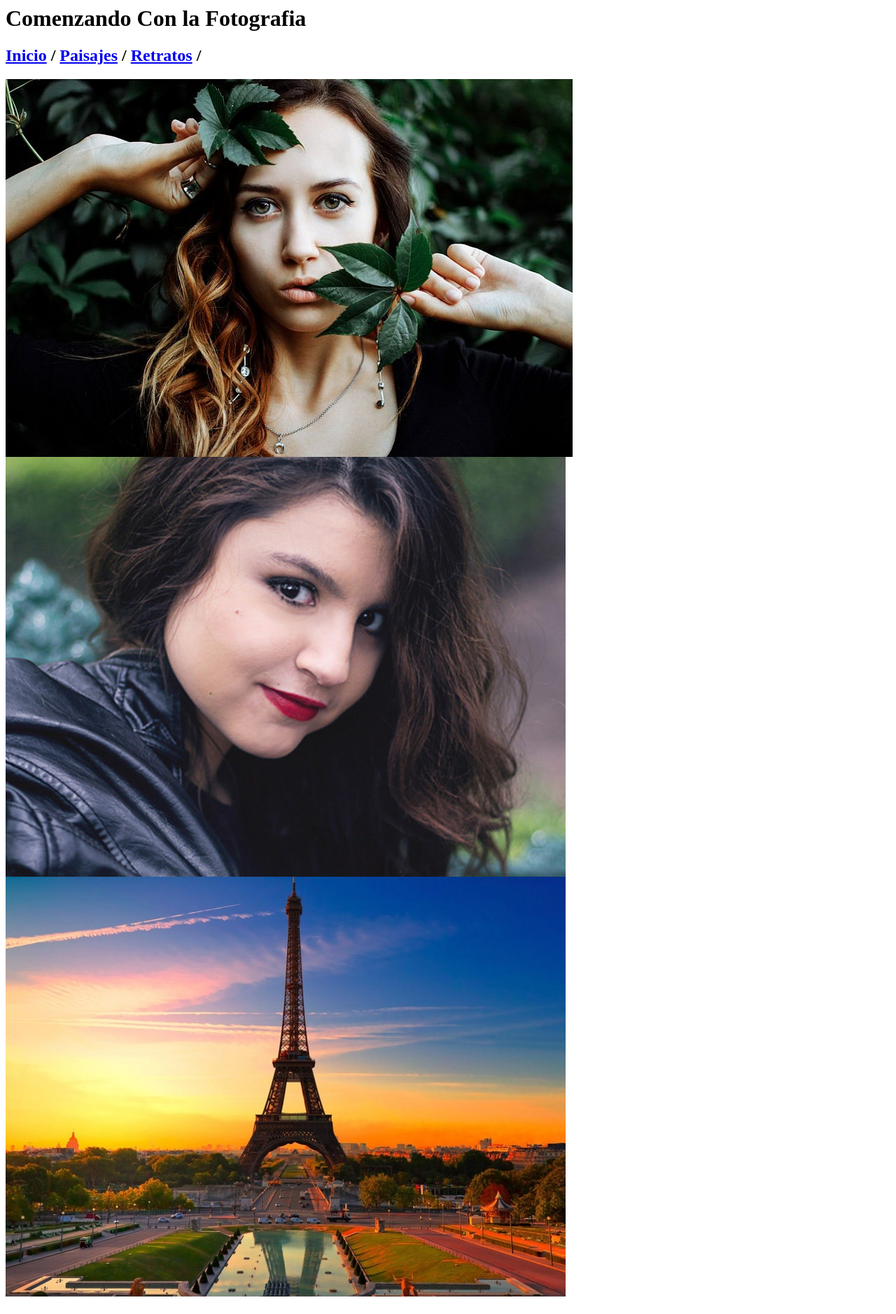
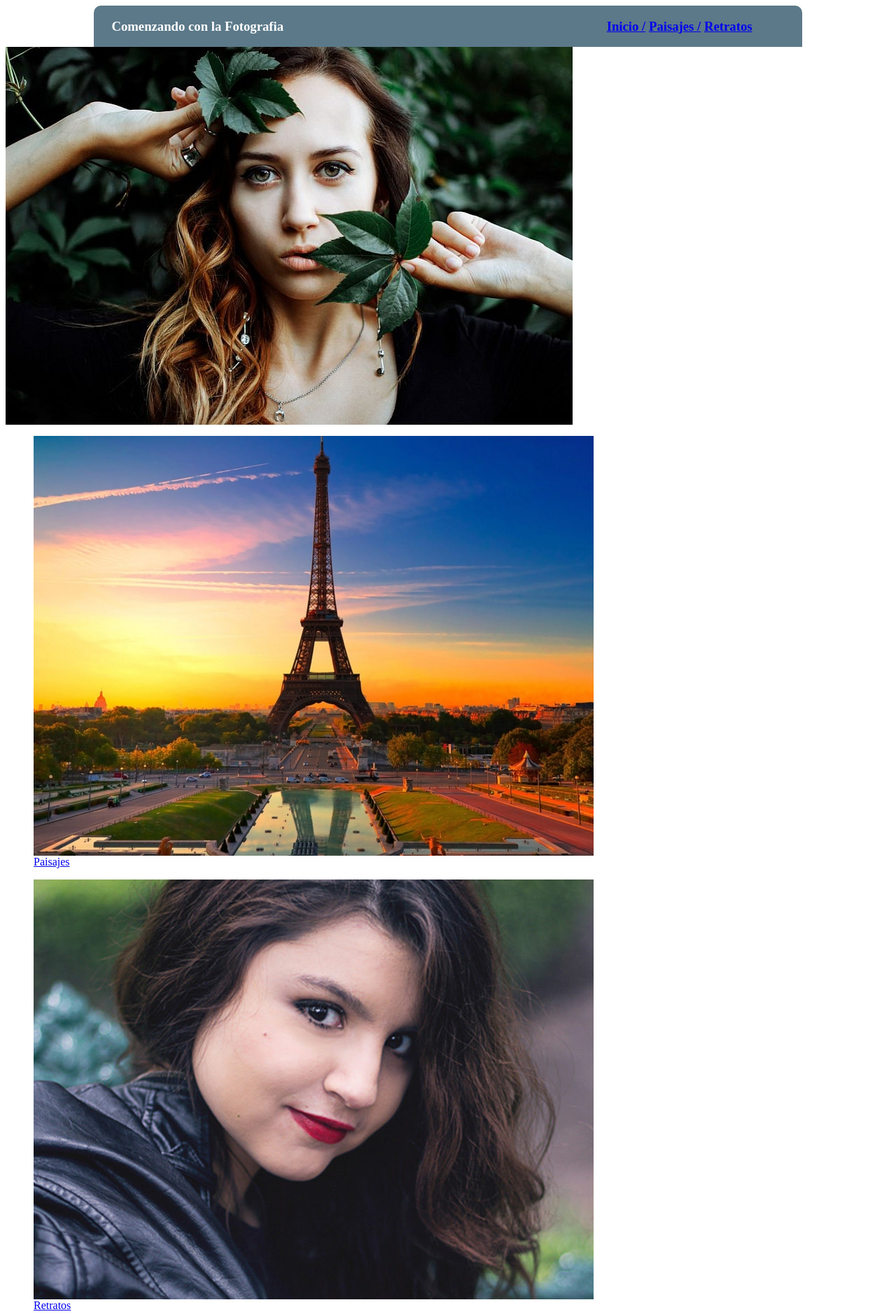
Before and after one commit to Cedock1/CssyDisenoWebResponsive, a plain HTML site: page index.html in a window 1280 px wide. Shown: the top 1878 px of the page at 70% size. Drawn offline with Linux system fonts and the light colour scheme.

Commit message:
reiniciandolo de nuevo con Flex

```diff
--- a/Css2/estilo.css
+++ b/Css2/estilo.css
@@ -104,15 +104,18 @@ div [class*= "bloque"]{
   background-color: #C6d5c5;
   position: relative;
   border-radius: 0 0 10px 10px;
-  column-count: 4;
-  column-width: 150px;
-  column-gap: 2em;
+  display: flex;
 }
 div[class*="son"]{
-  position: absolute;
-  height: 25%;
+  display: block;
+  min-width: 100px;
+  padding: 10px;
 }
+
 .i3{
   height:10px;
   width: 10px;
 }
+@@media (min-width: 900px)
+
+}
--- a/css/estilo.css
+++ b/css/estilo.css
@@ -1,31 +1,16 @@
-#contenedor{
-  font-family: 'Dancing Script', cursive;
-  }
-#cabecera{
+#head{
   background-color: #5b7989;
-  border-radius: 10px;
-  overflow: hidden;
-  height: 25%;
-  margin: 5px 10% auto 10%;
+  display:flex;
+  flex-direction: row;
+  flex-wrap: wrap;
+  justify-content: space-between;
+  border-radius: 10px 10px 0 0;
+  align-items: center;
+  margin: 0 10% auto 10%;
+  padding: 0 25px 0 25px;
+  color: white;
 }
-#titulo {
-  color: white;
-  text-shadow: 1px 2px #02010a;
-  float: left;
-  position: relative;
-  margin: 40px 30px;
-  height: 70%;
+#head #navbar{
+  width: 300px;
+  text-align: center;
 }
-#menu{
-  height: 30%;
-  float: right;
-  position: relative;
-  margin: 40px 30px;
-}
-#m1{
-  text-decoration: none;
-}
-.imagenes{
-  padding: 20px;
-  margin: 50px;
-}
--- a/index.html
+++ b/index.html
@@ -2,50 +2,78 @@
 <html>
  <head>
    <meta charset="utf-8">
-   <meta name="viewport" content="width=device-width,user-scalable=no">
-   <link rel="stylesheet" href="">
+   <meta name="viewport" content="width=device-width,user-scalable=no,initial-scale=1">
+   <link rel="stylesheet" href="css/estilo.css">
    <link href="https://fonts.googleapis.com/css?family=Dancing+Script" rel="stylesheet">
    <title>Comenzando con la fotografia</title>
- </head>
- <body id="contenedor">
-   <div id="cabecera">
    <header>
-   <h1 id="titulo">Comenzando Con la Fotografia</h1>
-   <nav id="menu">
+     <section id="head">
+       <nav id="titulo">
+         <h1 id="tit">Comenzando con la Fotografia</h1>
+       </nav>
+       <nav id="navbar">
          <h1>
-     <a id="m1" href="index.html">Inicio</a> /
-     <a href="paisajes.html">Paisajes</a> /
-     <a href="retratos.html">Retratos</a> /
+           <a id="m1" href="index.html">Inicio /</a>
+           <a href="paisajes.html">Paisajes /</a>
+           <a href="retratos.html">Retratos</a>
          </h1>
        </nav>
+    </section>
+     </header>
+   <body>
+     <div class="imgprincipal">
+       <img  class="foto1" src="imagenes/imagencentral.jpg" alt="Inicio">
      </div>
-   </header>
-   <div class="madre">
-     <div id="imagencentral">
-     <img src="imagenes/imagencentral.jpg" alt="foto retrato">
+     <div class="imgsecundaria">
+       <div class="bloque1">
+         <figure>
+            <a href="paisajes.html">
+           <img class="i1" src="imagenes/imagender.jpg" alt="Paisajes">
+           <figcaption>Paisajes</figcaption>
+            </a>
+         </figure>
        </div>
-     <div class="imagenes">
-       <div id="imgizq">
-         <img src="imagenes/imagenizq.jpg" alt="Retratos">
-       </div>
-       <div class="imgder">
-         <img src="imagenes/imagender.jpg" alt="Paisajes">
+       <div class="bloque2">
+         <figure>
+           <a href="retratos.html">
+           <img class="i2" src="imagenes/imagenizq.jpg" alt="Paisajes">
+           <figcaption>Retratos</figcaption>
+           </a>
+         </figure>
        </div>
      </div>
+   </body>
+   <footer>
+     <div class="madre">
+       <div class="son1">
+         <h2>Contacto</h2>
+         <ul>
+         <li>
+           <a ="stylesheet" href="mailto:cesardockm@gmail.com">Correo</a>
+         </li>
+         <li>Av. Paragua calle 7</li>
+         <li>77070244</li>
+         </ul>
        </div>
-  <footer>
-    <div class="contacto">
+       <div class="son2">
+         <h2>Terminos</h2>
+         <p>Estas imagenes no podran ser utilizadas en otro archivo </p>
+       </div>
+       <div class="son3">
+         <h2>Redes Sociales</h2>
+         <ul>
+           <li><a href="https://www.facebook.com/cesar.dockweiler">Facebook</a></li>
+           <li><a href="https://www.instagram.com/cesardockweiler/">Instagram</a></li>
+           <li><a href="https://twitter.com/CesarDockM?lang=es">Twitter</a>
+           </li>
+         </ul>
+       </div>
+       <div class="son4">
+         <h2>Derechos</h2>
+         <p>Cesar Dockweiler 2018 <img class="i3" src="imagenes/copyright.jpg" alt="">
+         </p>
 
        </div>
-    <div class="politicas">
-
-    </div>
-    <div class="redes">
-
-    </div>
-    <div class="derechos">
-
      </div>
    </footer>
- </body>
   </html>
```
Also changed, not shown: Css2/index.html (+3 -2 lines), 1 other file. Lines whose indentation alone changed are shown as unchanged.
